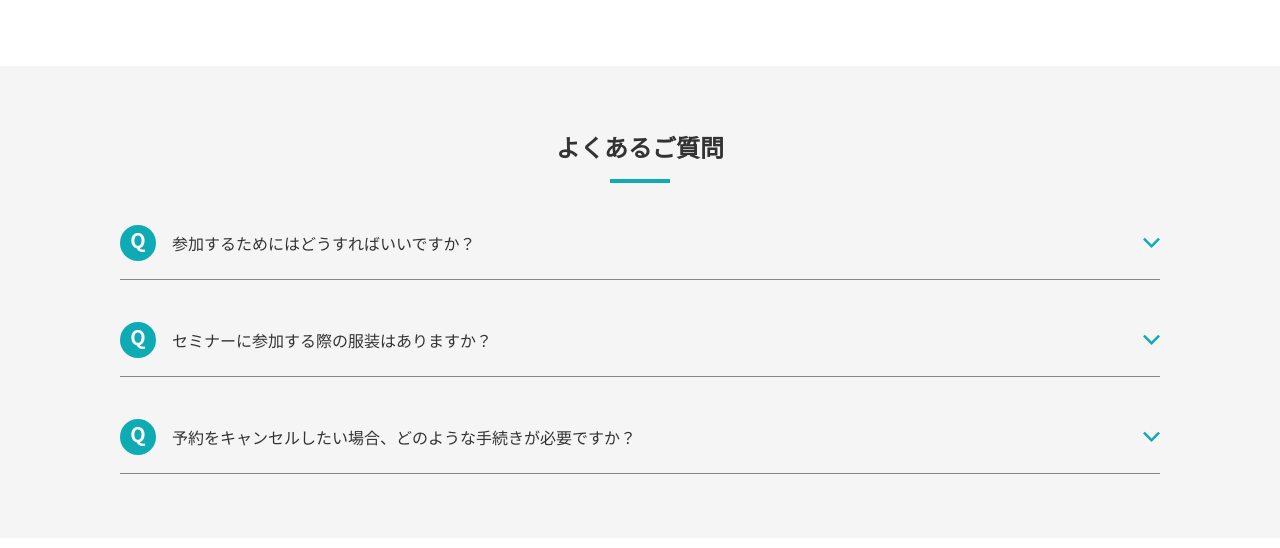
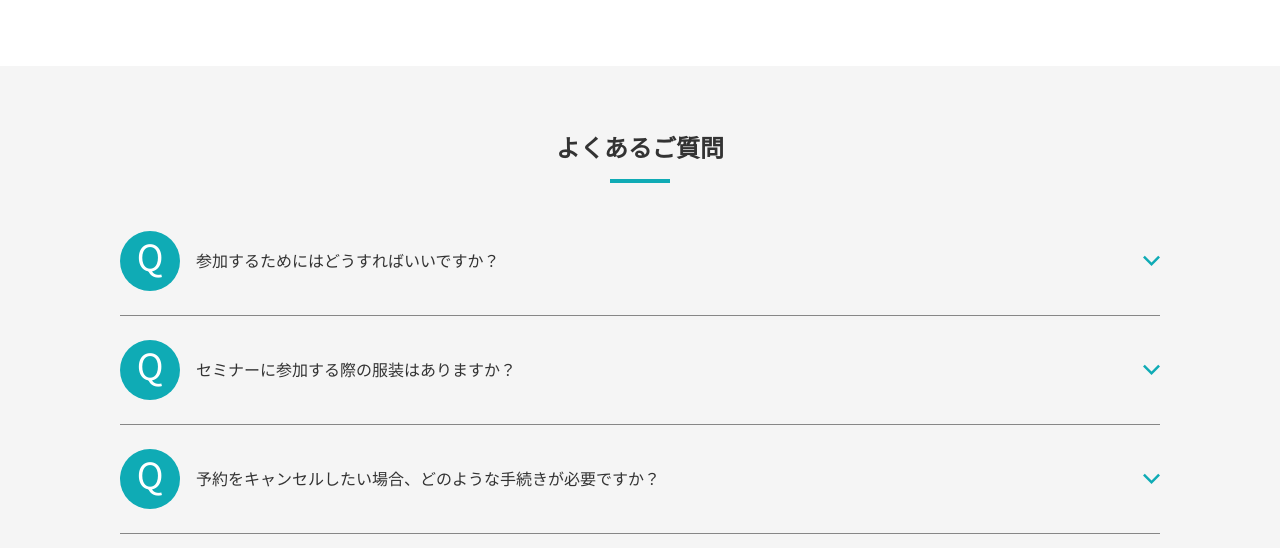
Before and after one commit to kido-portfolio/lp-design-campus, a plain HTML site: page index.html in a window 1280 px wide. Shown: the part 4097-4645 px from the top of the page. Drawn offline with Linux system fonts and the light colour scheme.

Commit message:
Feature: FAQ section PC layout.

```diff
--- a/assets/css/style.css
+++ b/assets/css/style.css
@@ -982,42 +982,28 @@
 
   &:not(:first-of-type) {
     padding-block-start: 3rem;
+
+    @media screen and (min-width: 768px) {
+      padding-block-start: 1.5rem;
     }
   }
 
-.c-faq__item-summary {
-  position: relative;
-
-  display: flex;
-  justify-content: space-between;
-  align-items: center;
-
-  padding-inline-start: 52px;
-
-  &::before {
-    content: 'Q';
-    position: absolute;
-    left: 0;
-    top: 50%;
-    transform: translateY(-50%);
-
-    display: flex;
-    justify-content: center;
-    align-items: baseline;
-
-    width: 36px;
-    height: 36px;
-    background-color: var(--bg-color-primary);
-    border-radius: 50%;
-
-    font-size: 1.25rem;
-    font-weight: 700;
-    color: var(--text-color-thirdly);
-    text-align: center;
+  /* Open State */
+  &[open] > .c-faq__item-summary::after {
+    transform: rotate(0deg);
   }
 }
 
-.c-faq__item-summary::after {
+/*-------------------------
+  Question
+-------------------------*/
+.c-faq__item-summary {
+  display: grid;
+  grid-template-columns: auto 1fr auto;
+  gap: 1rem;
+  align-items: center;
+
+  &::after {
     content: '';
     flex: 0 0 17px;
     width: 17px;
@@ -1026,48 +1012,81 @@
     transform: rotate(180deg);
     transition: var(--transition-base);
   }
+}
 
-.c-faq__item[open] > .c-faq__item-summary::after {
-  transform: rotate(0deg);
+.c-faq__item-q {
+  display: flex;
+  align-items: center;
+  justify-content: center;
+
+  width: 36px;
+  height: 36px;
+
+  background-color: var(--bg-color-primary);
+  border-radius: 50%;
+
+  font-size: 1.25rem;
+  line-height: 1;
+  color: var(--text-color-thirdly);
+
+  @media screen and (min-width: 768px) {
+    width: 3.75rem;
+    height: 3.75rem;
+
+    padding-block-end: 0.75rem;
+    font-size: 2.25rem;
+  }
 }
 
 .c-faq__item-title {
   width: 66.67vw;
+
+  font-size: 1rem;
+  line-height: 1.7;
   text-wrap: wrap;
 }
 
+/*-------------------------
+  Answer
+-------------------------*/
 .c-faq__item-content {
   position: relative;
 
   display: flex;
+  align-items: center;
+  gap: 1rem;
 
   height: 0;
 
   padding-block-start: 1.5rem;
-  padding-inline-start: 52px;
 
-  /* border-bottom: 1px solid var(--border-color-second); */
+  @media screen and (min-width: 768px) {
+    padding-block-start: 1rem;
+  }
+}
 
-  &::before {
-    content: 'A';
-    position: absolute;
-    left: 0;
-    top: 50%;
-    transform: translateY(-50%);
-
+.c-faq__item-a {
   display: flex;
+  align-items: center;
   justify-content: center;
-    align-items: baseline;
 
   width: 36px;
   height: 36px;
+
+  box-shadow: inset 0 0 0 1px var(--bg-color-primary);
   border-radius: 50%;
-    box-shadow: inset 0 0 0 1px var(--text-color-secondary);
 
   font-size: 1.25rem;
   font-weight: 700;
+  line-height: 1;
   color: var(--text-color-secondary);
-    text-align: center;
+
+  @media screen and (min-width: 768px) {
+    width: 3.75rem;
+    height: 3.75rem;
+
+    padding-block-end: 0.5rem;
+    font-size: 2.25rem;
   }
 }
 
--- a/index.html
+++ b/index.html
@@ -280,10 +280,12 @@
         <div class="l-faq__list">
           <details name="faq" class="c-faq__item">
             <summary class="c-faq__item-summary">
+              <span class="c-faq__item-q">Q</span>
               <h3 class="c-faq__item-title">参加するためにはどうすればいいですか？</h3>
             </summary>
             <div data-faq-content>
               <div class="c-faq__item-content">
+                <span class="c-faq__item-a">A</span>
                 <p class="c-faq__item-desc">
                   セミナーに参加希望の方は、オンラインフォームからお申し込みください。
                 </p>
@@ -292,10 +294,12 @@
           </details>
           <details name="faq" class="c-faq__item">
             <summary class="c-faq__item-summary">
+              <span class="c-faq__item-q">Q</span>
               <h3 class="c-faq__item-title">セミナーに参加する際の服装はありますか？</h3>
             </summary>
             <div data-faq-content>
               <div class="c-faq__item-content">
+                <span class="c-faq__item-a">A</span>
                 <p class="c-faq__item-desc">
                   カジュアルな服装で構いません。ただし、セミナー会場が冷房で冷えることがあるため、軽く羽織るものを持参することをおすすめします。
                 </p>
@@ -304,10 +308,12 @@
           </details>
           <details name="faq" class="c-faq__item">
             <summary class="c-faq__item-summary">
+              <span class="c-faq__item-q">Q</span>
               <h3 class="c-faq__item-title">予約をキャンセルしたい場合、どのような手続きが必要ですか？</h3>
             </summary>
             <div data-faq-content>
               <div class="c-faq__item-content">
+                <span class="c-faq__item-a">A</span>
                 <p class="c-faq__item-desc">
                   キャンセルの場合、開催前日までにメールでinfo@exsample.comまでご連絡ください。当日のキャンセルについてはキャンセル料が発生しますのでご注意ください。
                 </p>
```
Lines whose indentation alone changed are shown as unchanged.
